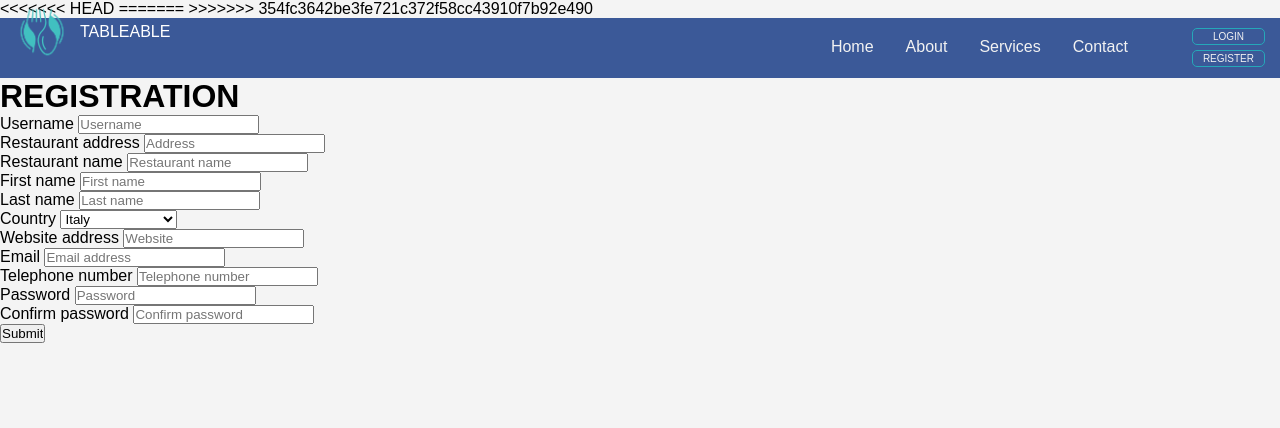
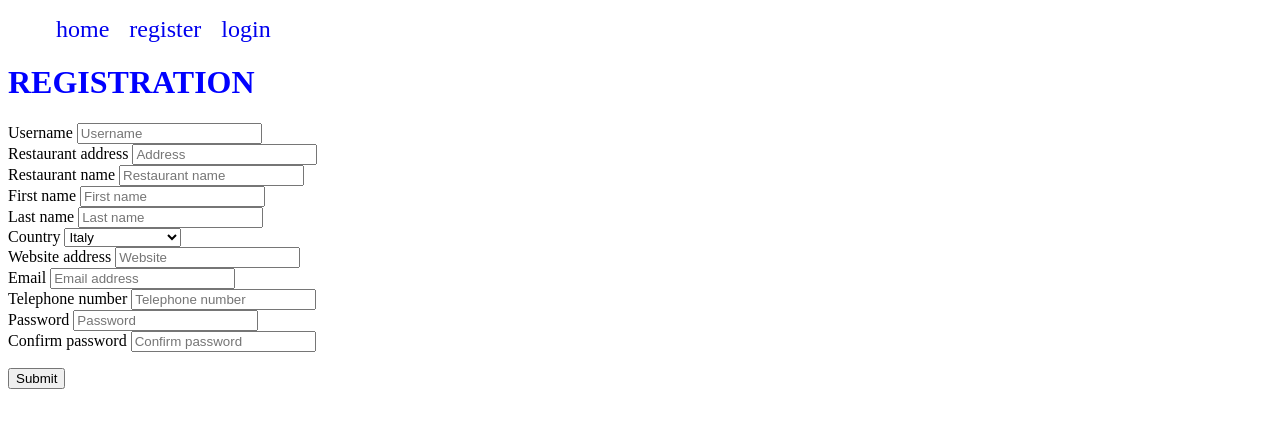
Before and after one commit to j0-maker/res_app2, a Flask app: page /register in a window 1280 px wide. Shown: the top 428 px of the page. Run offline with Flask 2, Linux system fonts and the light colour scheme; some libraries are stand-ins or nearby versions.

Commit message:
Revert "Ui"

```diff
--- a/static/css/stylesheet.css
+++ b/static/css/stylesheet.css
@@ -1,157 +1,25 @@
-* {
-  margin: 0;
-  padding: 0;
+
+
+h1 {
+    color: blue;
 }
 
-body {
-  background-color: #f4f4f4;
-  overflow-x: hidden;
-  font-family: Arial, Helvetica, sans-serif;
+#alert {
+    transition: background-color 4s ease;
+    background-color:blue;
 }
 
-.navbar {
-  background-color: #3b5998;
-  overflow: hidden;
-  height: 60px;
+ul li {
+    display: inline;
+    list-style: none;
+    padding: 0.5em;
 }
 
-.navbar a {
-  color: #f2f2f2;
-  text-align: center;
-  padding: 14px 16px;
-  text-decoration: none;
-  font-size: 1rem;
+ul li a {
+    text-decoration: none;
+    font-size: 1.5em;
 }
 
-.navbar li:last-child {
-  padding-right: 3rem;
-}
-#logo {
-  position: absolute;
-  top: 23px;
-  left: 10px;
-  color: #fff;
-  text-align: center;
-  display: flex;
-  align-items: center;
-}
-.png {
-  position: absolute;
-  width: 40%;
-}
-
-#logo:after {
-  padding-left: 70px;
-  content: "TABLEABLE";
-}
-
-.button {
-  display: flex;
-  flex-direction: column;
-  float: right;
-  margin-right: 15px;
-  padding-top: 10px;
-}
-
-a#login.btn {
-  padding: 2px 10px;
-  font-size: 10px;
-  text-align: center;
-  margin-bottom: 5px;
-}
-
-a#register.btn {
-  padding: 2px 10px;
-  font-size: 10px;
-  text-align: center;
-}
-
-.btn {
-  color: #fff;
-  border: 1px solid rgb(37, 168, 185);
-  border-radius: 5px;
-  text-align: center;
-}
-
-.navbar .hamburger {
-  float: left;
-  display: block;
-}
-
-.navbar-nav {
-  float: right;
-  display: flex;
-  margin-top: 20px;
-  list-style: none;
-}
-
-<<<<<<< HEAD
-.navbar a:hover {
-  background-color: rgb(37, 168, 185);
-  color: #fff;
-}
-
-.side-nav {
-  height: 100%;
-  width: 0;
-  position: fixed;
-  z-index: 1;
-  top: 0;
-  left: 0;
-  background-color: #111;
-  opacity: 0.9;
-  overflow-x: hidden; /* disable scrolling horizontal */
-  padding-top: 60px;
-  transition: 0.5s; /* smoothly open */
-}
-
-.side-nav a {
-  padding: 10px 10px 10px 30px;
-  text-decoration: none;
-  font-size: 1.5rem;
-  color: #ccc;
-  display: block;
-  transition: 0.3s;
-}
-
-.side-nav a:hover {
-  color: #fff;
-}
-
-.side-nav .btn-close {
-  position: absolute;
-  top: 0;
-  right: 22px;
-  font-size: 2.5rem;
-  margin-left: 50px;
-}
-
-#main {
-  transition: margin-left 0.5s;
-  padding: 20px;
-  overflow: hidden;
-  width: 100%;
-}
-
-@media (max-width: 800px) {
-  .navbar-nav {
-    display: none;
-  }
-  #logo {
-    position: absolute;
-    left: 30%;
-    color: #fff;
-    text-align: center;
-    display: flex;
-    align-items: right;
-  }
-}
-
-@media (min-width: 800px) {
-  .open-slide {
-    display: none;
-  }
-=======
 .cont  {
     width: 80%;
     height: 360px;
@@ -166,5 +34,4 @@ a#register.btn {
     height: 360px;
     padding-top: 30px;
 
->>>>>>> 354fc3642be3fe721c372f58cc43910f7b92e490
 }
--- a/static/js/navbarResponsive.js
+++ /dev/null
@@ -1,6 +0,0 @@
-function openSlideMenu() {
-  document.getElementById("side-menu").style.width = "250px";
-}
-function closeSlideMenu() {
-  document.getElementById("side-menu").style.width = "0";
-}
--- a/templates/includes/_navbar.html
+++ b/templates/includes/_navbar.html
@@ -1,65 +1,10 @@
-<!-- <section id="navbar">
-  <div class="navbar-container">
-    <ul class="nav-container">
-      <li><a href="/" class="item button">home</a></li>
-      <li><a href="/register" class="item button">register</a></li>
-      <li><a href="/login" class="item button">login</a></li>
-      {% if session.logged_in%}
-      <li><a href="/dashboard2" class="item button">dashboard</a></li>
-      <li>
-        <a href="/reservation/{{ session['key'] }}" class="item button"
-          >reservation</a
-        >
-      </li>
-      <li><a href="/logout" class="item button">logout</a></li>
-      {% endif %}
-    </ul>
-  </div>
-</section> -->
-
-<nav class="navbar">
-  <span class="open-slide">
-    <a class="hamburger" href="#" onclick="openSlideMenu()">
-      <svg width="30" height="30">
-        <path d="M0,5 30,5" stroke="#fff" stroke-width="5" />
-        <path d="M0,14 30,14" stroke="#fff" stroke-width="5" />
-        <path d="M0,23 30,23" stroke="#fff" stroke-width="5" />
-      </svg>
-    </a>
-  </span>
-  <span id="logo"><img class="png" src="../../static/img/logo3.png"/></span>
-  <div class="button">
-    <a id="login" class="btn" href="/login">LOGIN</a>
-    <a id="register" class="btn" href="/register">REGISTER</a>
-  </div>
-  <ul class="navbar-nav">
-    <li><a href="/">Home</a></li>
-    <li><a href="#">About</a></li>
-    <li><a href="#">Services</a></li>
-    <li><a href="#">Contact</a></li>
-
-    {% if session.logged_in %}
-    <li><a href="/dashboard2" class="btn">dashboard</a></li>
-    <li>
-      <a href="/reservation/{{ session['key'] }}" class="btn">reservation</a>
-    </li>
-    <li><a href="/logout" class="btn">logout</a></li>
-    {% endif %}
-  </ul>
-</nav>
-<div id="side-menu" class="side-nav">
-  <a href="" class="btn-close" onclick="closeSlideMenu()">&times;</a>
-  <a href="#">Home</a>
-  <a href="#">About</a>
-  <a href="#">Services</a>
-  <a href="#">Contact</a>
-  {% if session.logged_in %}
-  <li><a href="/dashboard2" class="btn">dashboard</a></li>
-  <li>
-    <a href="/reservation/{{ session['key'] }}" class="btn">reservation</a>
-  </li>
-  <li><a href="/logout" class="btn">logout</a></li>
-  {% endif %}
-</div>
-
-<script src="../../static/js/navbarResponsive.js"></script>
+<ul>
+    <li><a href="/" class="button">home</a></li>
+    <li><a href="/register" class="button">register</a></li>
+    <li><a href="/login" class="button">login</a></li>
+{% if session.logged_in%}
+    <li><a href="/dashboard2" class="button">dashboard</a></li>
+    <li><a href="/reservation/{{ session['key'] }}" class="button">reservation</a></li>
+    <li><a href="/logout" class="button">logout</a></li>
+{% endif %}
+</ul>
--- a/templates/layout.html
+++ b/templates/layout.html
@@ -10,12 +10,7 @@
     <title>Res_App</title>
 </head>
 <body>
-<<<<<<< HEAD
 
-    {% include 'includes/_messages.html' %}
-=======
-
->>>>>>> 354fc3642be3fe721c372f58cc43910f7b92e490
     {% include 'includes/_navbar.html' %}
     {% block body %}{% endblock body %}
 
```
Also changed, not shown: templates/dashboard.html (added, +145 -0 lines), templates/index.html (+0 -7 lines), static/img/logo3.png (deleted), static/img/table.jpg (deleted).
